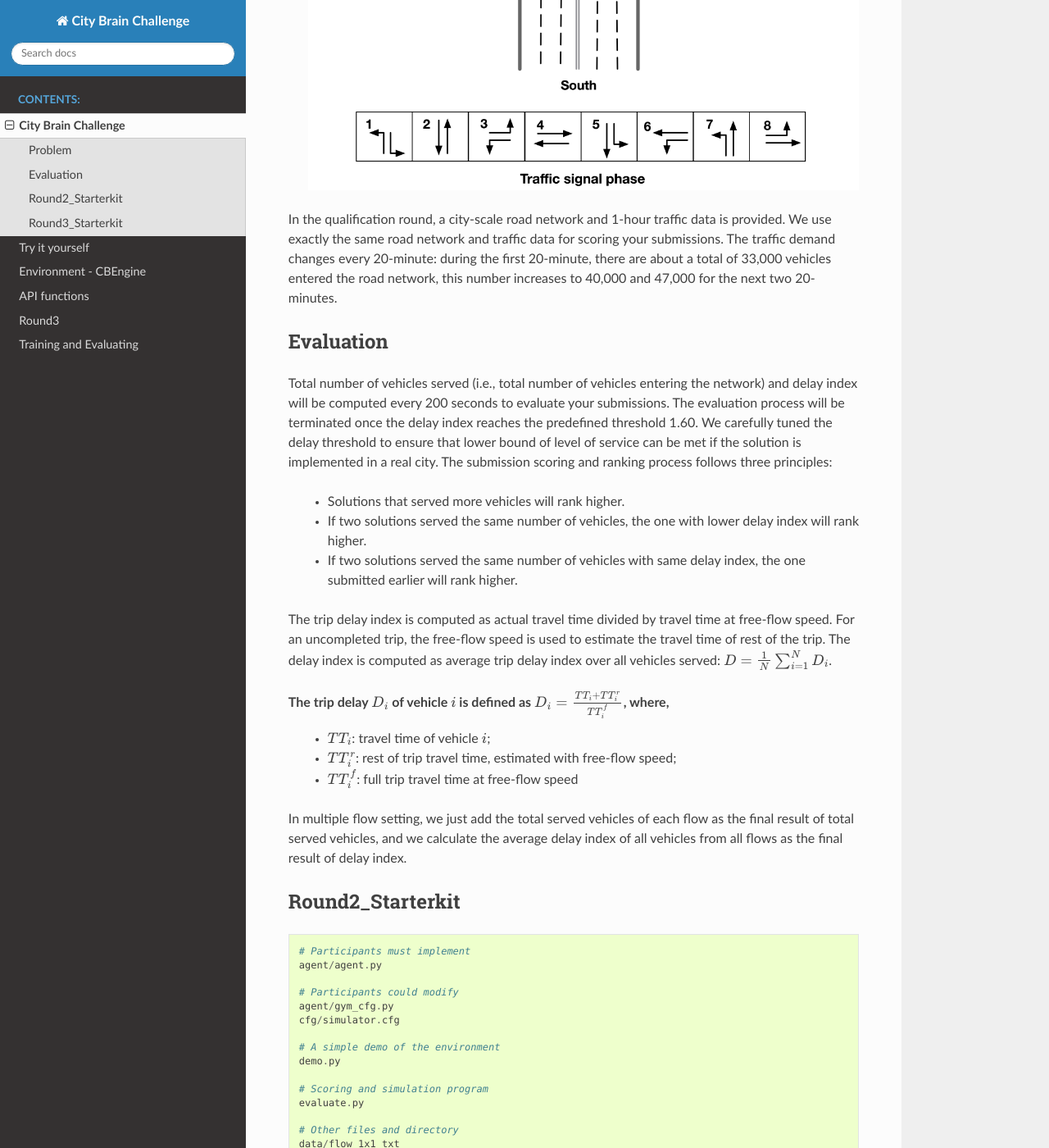
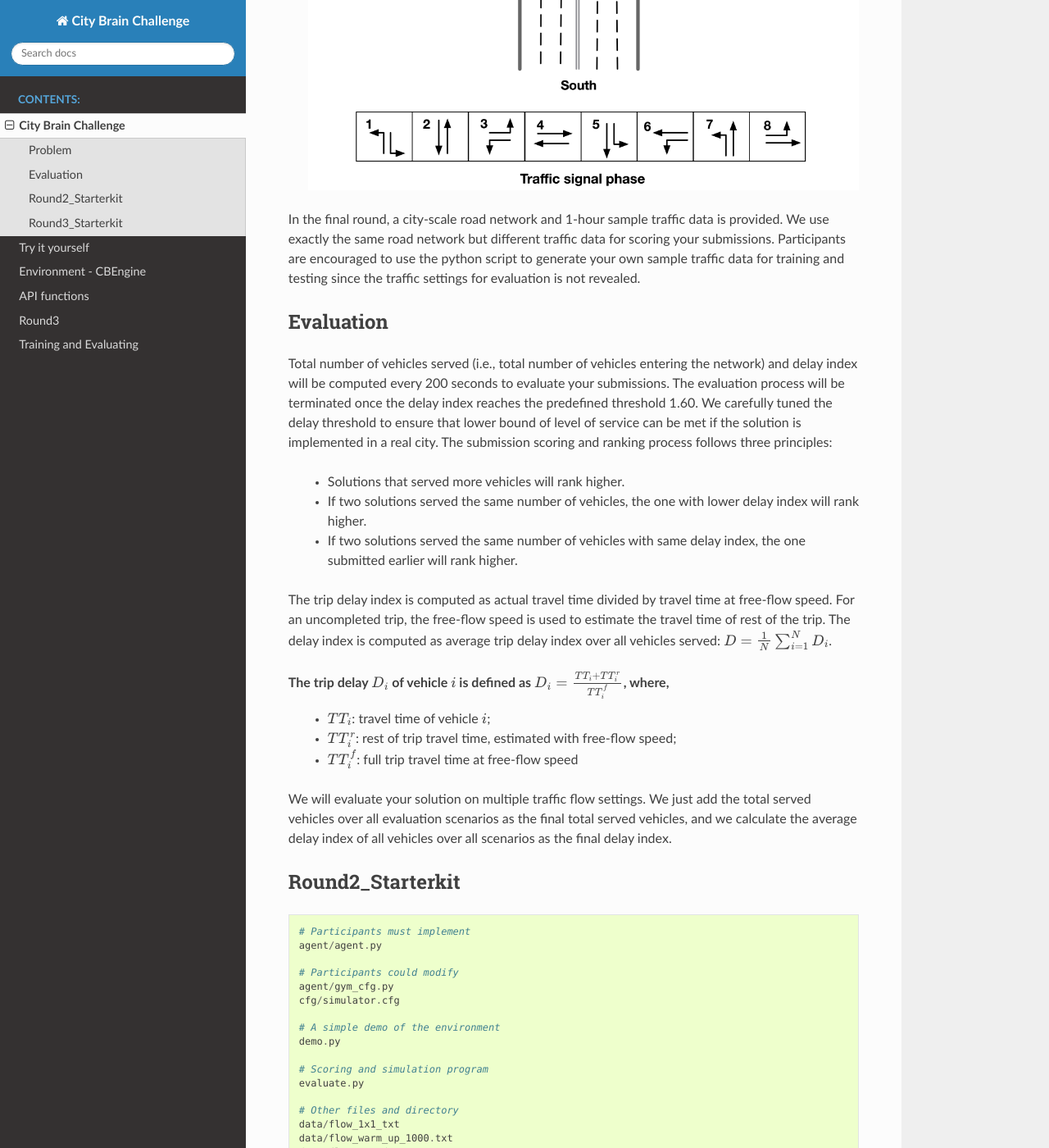
Before and after one commit to CityBrainChallenge/KDDCup2021-CityBrainChallenge, a Sphinx documentation site: the page built from docs/city-brain-challenge.rst, in a window 1280 px wide and 1400 px high, scrolled down 879 px. Shown: the whole window at 82% size. Built offline with Sphinx 7.4.7 and the Read the Docs theme 2.0.0, drawn with Linux system fonts in a browser that asks for light colours; some of the changed text lies outside the part shown.

Commit message:
Update city-brain-challenge.rst

```diff
--- a/docs/city-brain-challenge.rst
+++ b/docs/city-brain-challenge.rst
@@ -19,7 +19,7 @@ Traffic signals coordinate the traffic movements at the intersection and a smart
 
 
 
-In the qualification round, a city-scale road network and 1-hour traffic data is provided. We use exactly the same road network and traffic data for scoring your submissions. The traffic demand changes every 20-minute: during the first 20-minute, there are about a total of 33,000 vehicles entered the road network, this number increases to 40,000 and 47,000 for the next two 20-minutes.
+In the final round, a city-scale road network and 1-hour sample traffic data is provided. We use exactly the same road network but different traffic data for scoring your submissions. Participants are encouraged to use the python script to generate your own sample traffic data for training and testing since the traffic settings for evaluation is not revealed.
 
 ===============
 Evaluation
@@ -39,7 +39,7 @@ The trip delay :math:`D_{i}` of vehicle :math:`i` is defined as :math:`D_{i} = \
  - :math:`TT_{i}^{r}`: rest of trip travel time, estimated with free-flow speed;
  - :math:`TT_{i}^{f}`: full trip travel time at free-flow speed
 
-In multiple flow setting, we just add the total served vehicles of each flow as the final result of total served vehicles, and we calculate the average delay index of all vehicles from all flows as the final result of delay index.
+We will evaluate your solution on multiple traffic flow settings. We just add the total served vehicles over all evaluation scenarios as the final total served vehicles, and we calculate the average delay index of all vehicles over all scenarios as the final delay index.
 
 ======================
 Round2_Starterkit
@@ -92,14 +92,14 @@ Participant will get a ``starter-kit``. It contains::
     # Your custom CBEngine
     agent/CBEngine_round3.py
 
-    # flow data and roadnet data
+    # sample traffic flow data and road network data
     data/flow_round3_flow0.txt
     ...
     data/roadnet_round3.txt
     ...
 
-    # traffic_generation script
-    data/traffic_generation.py
+    # demo script for generating sample traffic flow data
+    data/traffic_generator.py
 
     # where you store your model
     model/
```
